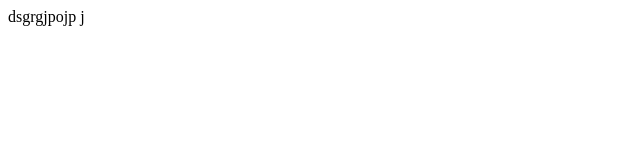
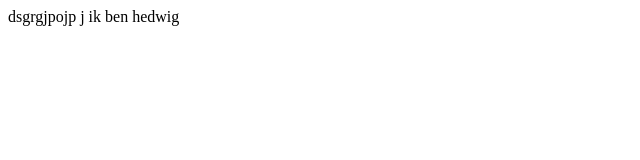
Before and after one commit to HedwigStella/Eerste-project, a plain HTML site: page index.html in a window 1280 px wide. Shown: the whole page, without its empty margins (0-640 px from the left). Drawn offline with Linux system fonts and the light colour scheme.

Commit message:
Update index.html

```diff
--- a/index.html
+++ b/index.html
@@ -10,6 +10,6 @@
 
 
 
-    dsgrgjpojp j
+    dsgrgjpojp j ik ben hedwig
 </body>
 </html>
```
